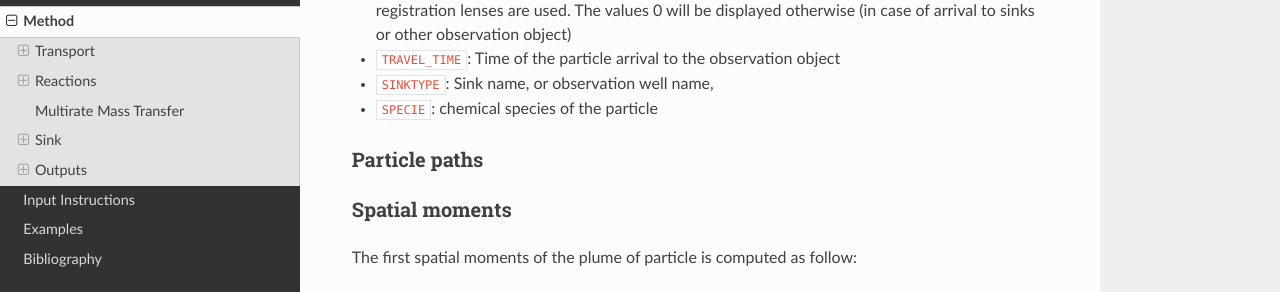
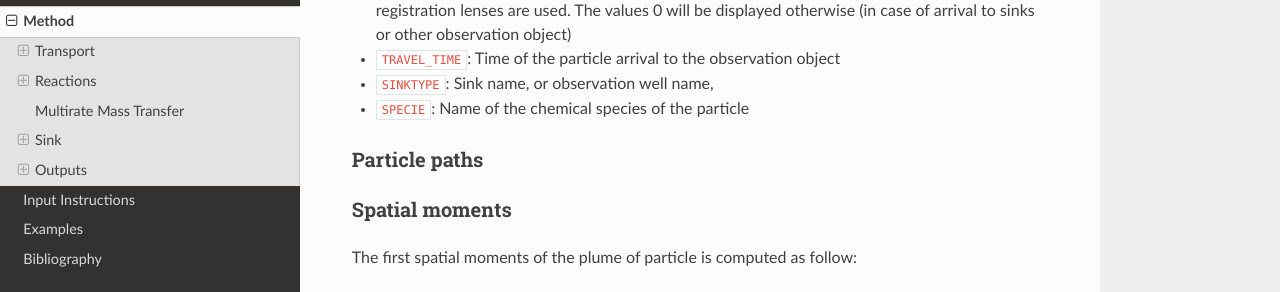
Before and after one commit to chrishenri/rw3d_manual, a Sphinx documentation site: the page built from docs/source/methods.rst, in a window 1280 px wide and 900 px high, scrolled down 14424 px. Shown: the part 159-451 px from the top of the window. Built offline with Sphinx 7.4.7 and the Read the Docs theme 3.1.0, drawn with Linux system fonts in a browser that asks for light colours; cross-references to code outside the pages are shown as plain code.

Commit message:
change line spacing in pdf

```diff
--- a/docs/source/conf.py
+++ b/docs/source/conf.py
@@ -55,6 +55,8 @@
 
 # Additional stuff for the LaTeX preamble.
     'preamble': r'''
+        \usepackage{setspace}
+        \onehalfspacing
         \usepackage{charter}
         \usepackage[defaultsans]{lato}
         \usepackage{inconsolata}
--- a/docs/source/methods.rst
+++ b/docs/source/methods.rst
@@ -593,7 +593,7 @@
 - ``REGISTRATION_NUMBER``: index of the registration lense where the particle has been recorded, if registration lenses are used. The values 0 will be displayed otherwise (in case of arrival to sinks or other observation object)
 - ``TRAVEL_TIME``: Time of the particle arrival to the observation object
 - ``SINKTYPE``: Sink name, or observation well name,
-- ``SPECIE``: chemical species of the particle
+- ``SPECIE``: Name of the chemical species of the particle
 
 
 .. _Particle paths:
```
